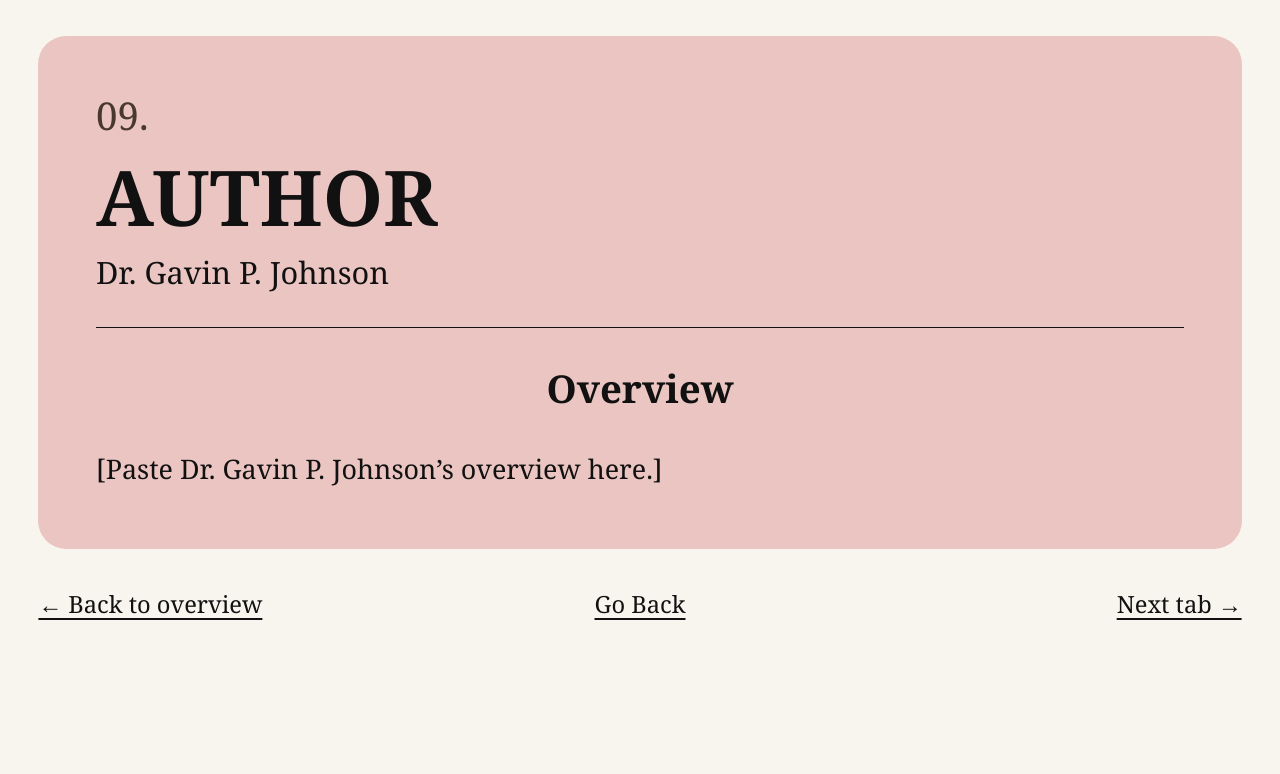
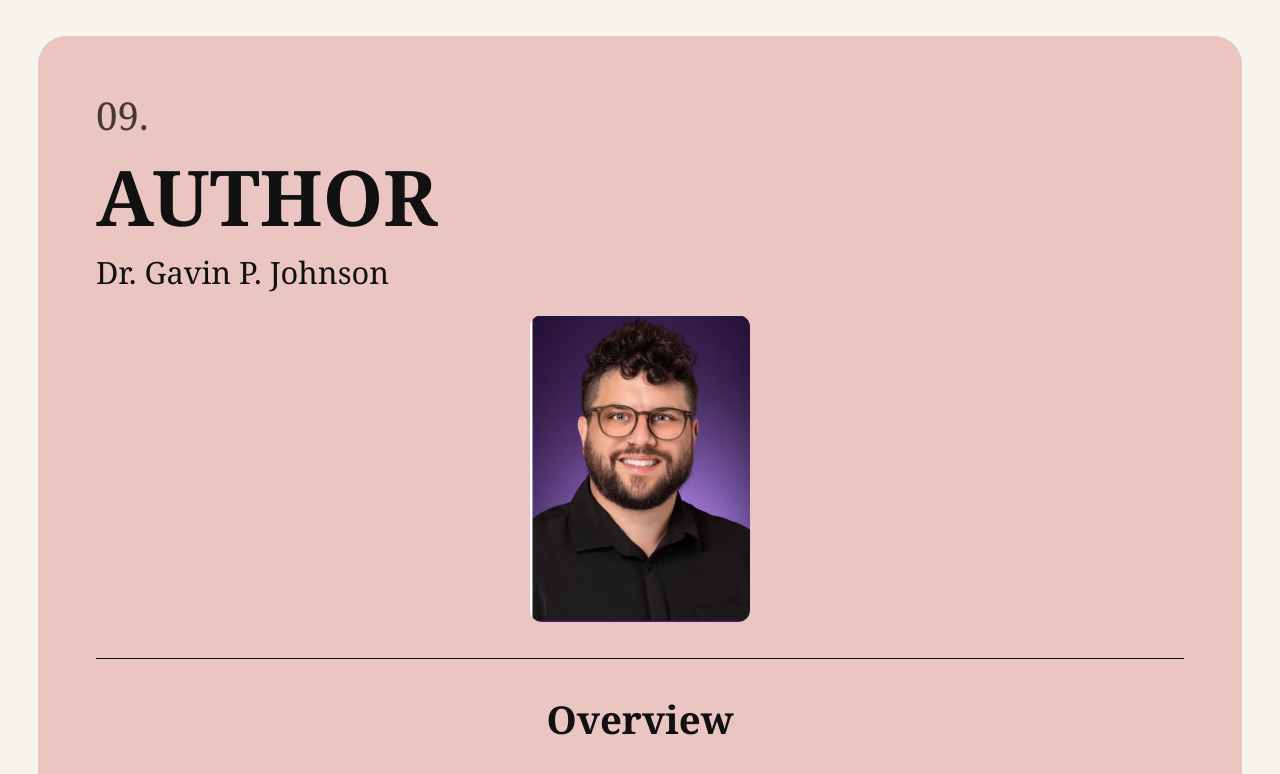
Before and after one commit to SALENROD28/DisputatioCFP, a plain HTML site: page contributing-author-1.html in a window 1280 px wide. Shown: the top 774 px of the page. Drawn offline with Linux system fonts and the light colour scheme.

Commit message:
Update contributing-author-1.html

```diff
--- a/contributing-author-1.html
+++ b/contributing-author-1.html
@@ -122,6 +122,13 @@
 .overview {
   padding-top: clamp(22px, 3vw, 44px);
 }
+    .author-photo {
+  display: block;
+  width: min(100%, 220px);
+  height: auto;
+  margin: 24px auto 0;
+  border-radius: 12px;
+}
   </style>
 </head>
 
@@ -132,6 +139,9 @@
         <p class="section-number">09.</p>
         <h1>Author</h1>
         <p class="author-name">Dr. Gavin P. Johnson</p>
+  <img class="author-photo"
+     src="gavin-johnson.jpg"
+     alt="Portrait of Dr. Gavin P. Johnson">
       </header>
 
       <section class="overview" aria-labelledby="overview-heading">
```
